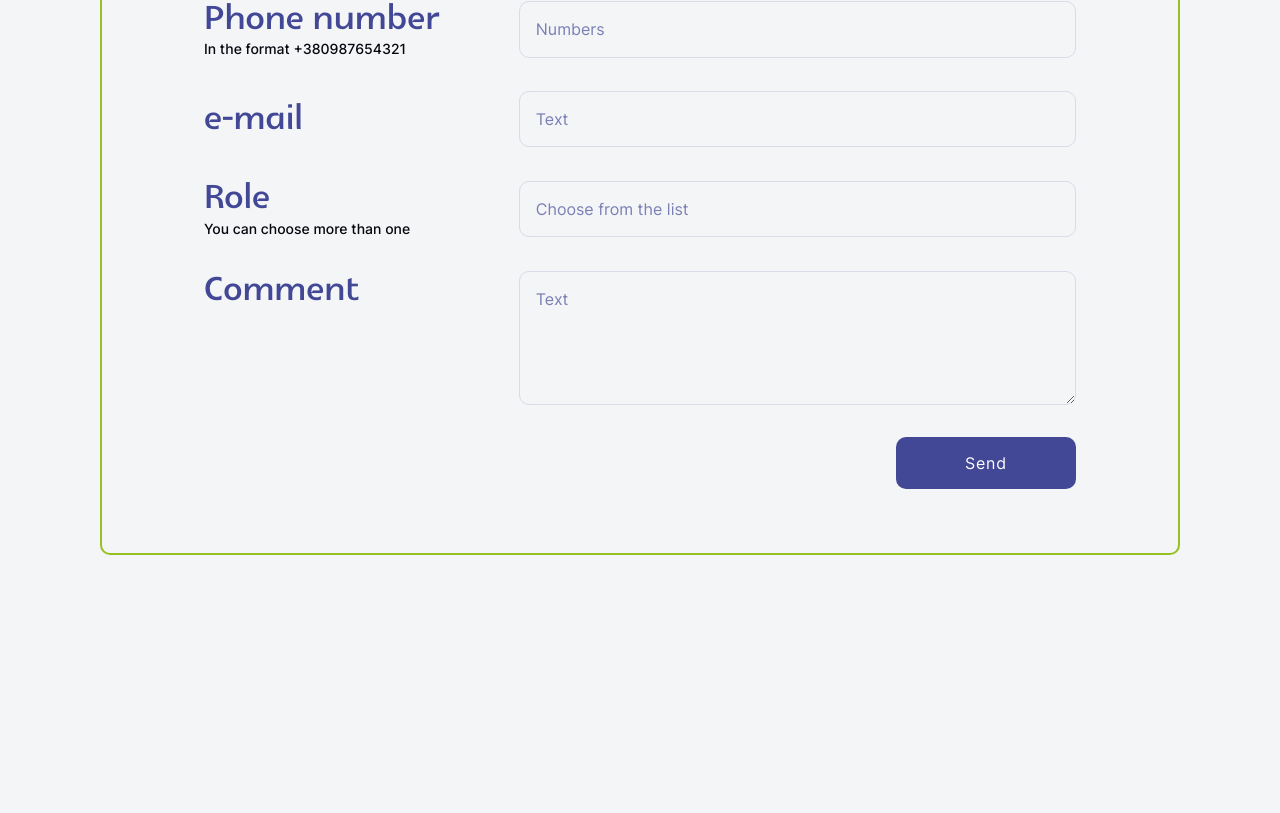
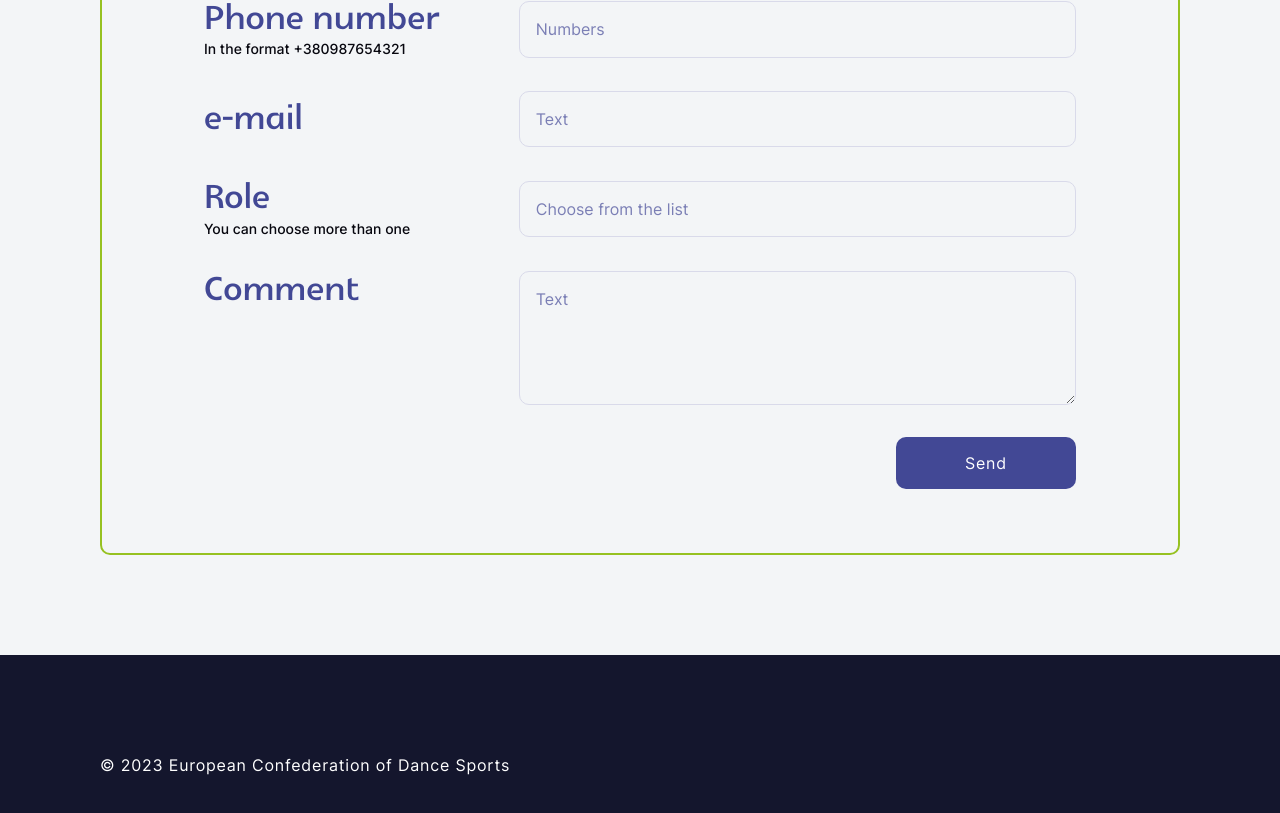
Before and after one commit to Guntyk/euro-dance-confederation-landing, a React (Create React App) app: page / in a window 1280 px wide. Shown: the part 6340-7153 px from the top of the page. Before the commit the page ends 6995 px from the top, so only its background shows below. Built offline with nearby package versions, Linux system fonts and the light colour scheme.

Commit message:
Footer Added

```diff
--- a/src/App.jsx
+++ b/src/App.jsx
@@ -2,6 +2,7 @@ import Testimonials from "./components/Testimonials/Testimonials";
 import Principles from "./components/Principles/Principles";
 import Results from "./components/Results/Results";
 import Header from "./components/Header/Header";
+import Footer from "./components/Footer/Footer";
 import Stats from "./components/Stats/Stats";
 import Hero from "./components/Hero/Hero";
 import Team from "./components/Team/Team";
@@ -22,6 +23,7 @@ export default function App() {
         <Results />
         <Form />
       </main>
+      <Footer />
     </>
   );
 }
--- /dev/null
+++ b/src/components/Footer/Footer.css
@@ -0,0 +1,11 @@
+.footer {
+  padding: 6.25em;
+  background: var(--dark-blue);
+}
+
+.rights {
+  color: #fff;
+  font-size: 1em;
+  line-height: 1.25rem;
+  letter-spacing: 0.05rem;
+}
--- /dev/null
+++ b/src/components/Footer/Footer.jsx
@@ -0,0 +1,13 @@
+import "./Footer.css";
+
+export default function Footer() {
+  return (
+    <footer className="footer">
+      <div className="container">
+        <span className="rights">
+          © 2023 European Confederation of Dance Sports
+        </span>
+      </div>
+    </footer>
+  );
+}
```
